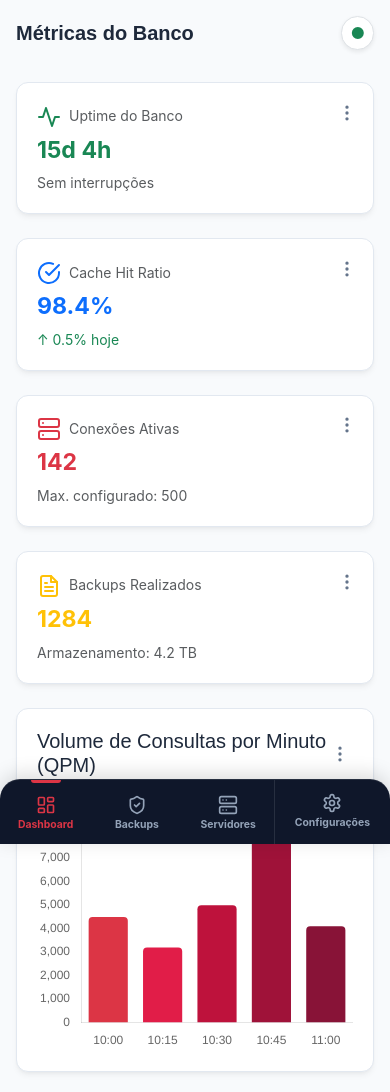
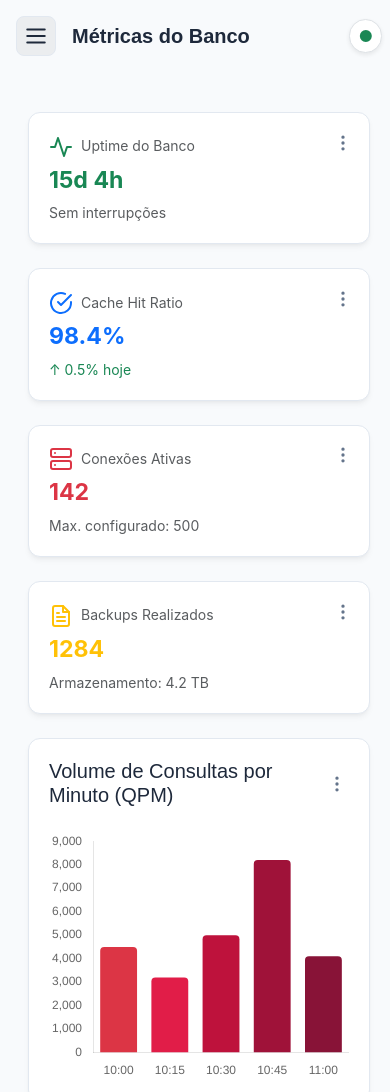
Before and after one commit to Gabriel-Oliveira-Prado/Cerberus-Frontend, a website built with Vite: page index.html in a window 390 px wide. Shown: the top 1092 px of the page. Built offline with nearby package versions, Linux system fonts and the light colour scheme; some packages are replaced by stand-ins of ours.

Commit message:
implementação da arquitetura básica do frontend com login, configuração e estrutura de layout.

```diff
--- a/index.html
+++ b/index.html
@@ -1,16 +1,22 @@
 <!DOCTYPE html>
 <html lang="pt-BR">
+
 <head>
   <meta charset="UTF-8">
   <meta name="viewport" content="width=device-width, initial-scale=1.0">
   <title>Cerberus - Painel</title>
 </head>
+
 <body>
   <div class="painel-app">
     <aside class="cerberus-barra-lateral">
       <header class="cerberus-painel-lateral cerberus-marca">
-        <div class="cerberus-hexagono-marca" aria-hidden="true">
-          <svg viewBox="0 0 64 64" role="img"><path d="M32 7l21 12v26L32 57 11 45V19L32 7z"></path><path d="M20 24c0-3.1 5.4-5.6 12-5.6s12 2.5 12 5.6-5.4 5.6-12 5.6-12-2.5-12-5.6z"></path><path d="M20 24v12c0 3.1 5.4 5.6 12 5.6s12-2.5 12-5.6V24"></path></svg>
+        <div class="cerberus-hexagono-marca" aria-hidden="true" style="width: 32px; height: 32px; flex-shrink: 0;">
+          <svg viewBox="0 0 64 64" role="img" style="width: 100%; height: 100%; fill: #dc3545;">
+            <path d="M32 7l21 12v26L32 57 11 45V19L32 7z"></path>
+            <path d="M20 24c0-3.1 5.4-5.6 12-5.6s12 2.5 12 5.6-5.4 5.6-12 5.6-12-2.5-12-5.6z"></path>
+            <path d="M20 24v12c0 3.1 5.4 5.6 12 5.6s12-2.5 12-5.6V24"></path>
+          </svg>
         </div>
         <h1 class="cerberus-titulo-marca">Cerberus</h1>
       </header>
@@ -78,4 +84,5 @@
 
   <script type="module" src="/src/main.js"></script>
 </body>
+
 </html>
--- a/src/controllers/ConfiguracoesController.js
+++ b/src/controllers/ConfiguracoesController.js
@@ -70,7 +70,7 @@
           cancelButtonText: 'Cancelar'
         }).then((result) => {
           if (result.isConfirmed) {
-            window.location.href = '/login.html';
+            window.location.href = '/login';
           }
         });
       });
--- a/src/controllers/Router.js
+++ b/src/controllers/Router.js
@@ -16,6 +16,11 @@
         e.preventDefault();
         const path = new URL(link.href).pathname;
         this.navigate(path);
+
+        const barraLateral = document.querySelector('.cerberus-barra-lateral');
+        if (window.innerWidth <= 768 && barraLateral) {
+          barraLateral.classList.remove('colapsada');
+        }
       });
     });
 
--- a/src/css/layout.css
+++ b/src/css/layout.css
@@ -120,6 +120,14 @@
   display: none;
 }
 
+@media (min-width: 769px) {
+  .cerberus-barra-lateral.colapsada .cerberus-marca {
+    justify-content: center;
+    padding-left: 0;
+    padding-right: 0;
+  }
+}
+
 .cerberus-nav-painel {
   flex-grow: 1;
 }
@@ -236,6 +244,15 @@
   display: none;
 }
 
+@media (min-width: 769px) {
+  .cerberus-barra-lateral.colapsada .cerberus-conta-linha {
+    justify-content: center;
+  }
+  .cerberus-barra-lateral.colapsada .cerberus-conta-linha > div:not(.cerberus-avatar) {
+    display: none;
+  }
+}
+
 .cerberus-conta-botao {
   background: rgba(255, 255, 255, 0.1);
   border: 1px solid rgba(255, 255, 255, 0.2);
@@ -311,118 +328,44 @@
 
 @media (max-width: 768px) {
   .cerberus-barra-lateral {
-    top: auto;
-    bottom: 0;
-    width: 100% !important;
-    height: 65px;
-    flex-direction: row;
-    padding: 0;
-    z-index: 1050;
-    justify-content: space-between;
-    box-shadow: 0 -4px 20px rgba(0, 0, 0, 0.15);
-    border-radius: 20px 20px 0 0;
-    border-top: 1px solid rgba(255, 255, 255, 0.1);
+    left: -100%;
+    width: 260px !important;
+    transition: left 0.3s ease;
+    box-shadow: 4px 0 20px rgba(0, 0, 0, 0.3);
   }
 
-  .cerberus-marca,
-  .cerberus-rotulo-secao,
-  .cerberus-conta-linha,
-  .cerberus-nav-descricao {
-    display: none !important;
+  .cerberus-barra-lateral.colapsada {
+    left: 0;
+    width: 260px !important;
   }
 
-  .cerberus-nav-painel {
-    padding: 0;
-    display: flex;
-    flex-grow: 1;
+  /* Override desktop .colapsada styles to show everything on mobile */
+  .cerberus-barra-lateral.colapsada .cerberus-titulo-marca,
+  .cerberus-barra-lateral.colapsada .cerberus-nav-rotulo,
+  .cerberus-barra-lateral.colapsada .cerberus-nav-descricao,
+  .cerberus-barra-lateral.colapsada .cerberus-rotulo-secao,
+  .cerberus-barra-lateral.colapsada .cerberus-conta-nome,
+  .cerberus-barra-lateral.colapsada .cerberus-conta-cargo,
+  .cerberus-barra-lateral.colapsada .cerberus-conta-botao span {
+    display: block !important;
+    opacity: 1;
+    width: auto;
   }
 
-  .cerberus-nav-lista {
-    flex-direction: row;
-    width: 100%;
-    margin: 0;
-    gap: 0;
-    height: 100%;
+  .cerberus-barra-lateral.colapsada .cerberus-nav-item {
+    align-items: flex-start;
+    justify-content: flex-start;
+    padding: 0.75rem 1rem;
   }
 
-  .cerberus-nav-item {
-    flex: 1;
-    border-radius: 0;
-    align-items: center;
-    justify-content: center;
-    padding: 0;
-    height: 100%;
-    gap: 2px;
-  }
-
-  .cerberus-nav-item.ativo {
-    background-color: transparent;
-    color: var(--cor-destaque);
-  }
-
-  .cerberus-nav-item.ativo::after {
-    content: '';
-    position: absolute;
-    top: 0;
-    left: 50%;
-    transform: translateX(-50%);
-    width: 30px;
-    height: 3px;
-    background-color: var(--cor-destaque);
-    border-radius: 0 0 4px 4px;
-  }
-
-  .cerberus-nav-rotulo {
-    display: block !important;
-    font-size: 0.65rem;
-    font-weight: 700;
-  }
-
-  .cerberus-nav-item svg {
-    margin-bottom: 0 !important;
-    width: 20px !important;
-    height: 20px !important;
-  }
-
-  .cerberus-conta-painel {
-    padding: 0;
-    display: flex;
-    border-top: none;
-    align-items: center;
-    justify-content: center;
-    flex-grow: 0;
-    border-left: 1px solid rgba(255, 255, 255, 0.1);
-    height: 100%;
-  }
-
-  .cerberus-conta-botao {
-    border: none;
-    background: transparent !important;
-    border-radius: 0;
-    height: 100%;
-    flex-direction: column;
-    padding: 0 1.25rem;
-    color: #94a3b8;
-    gap: 2px;
-  }
-
-  .cerberus-conta-botao span {
-    display: block !important;
-    font-size: 0.65rem;
-    font-weight: 700;
-  }
-
-  .cerberus-conta-botao svg {
-    margin-right: 0 !important;
-    width: 20px !important;
-    height: 20px !important;
+  .cerberus-barra-lateral.colapsada .cerberus-nav-item svg.icone-nav {
+    margin-bottom: 0.25rem;
   }
 
   /* Main content adjustments */
   .painel-conteudo-principal {
     margin-left: 0 !important;
-    margin-bottom: 65px;
-    min-height: calc(100vh - 65px);
+    min-height: 100vh;
   }
 
   .area-conteudo {
@@ -430,7 +373,7 @@
   }
 
   .btn-alternar-menu {
-    display: none;
+    display: flex !important;
   }
 
   header.mb-5 {
@@ -513,17 +456,3 @@
     color: var(--cor-texto-mutado);
   }
 }
-
-@media (max-width: 380px) {
-
-  .cerberus-nav-rotulo,
-  .cerberus-conta-botao span {
-    display: none !important;
-  }
-
-  .cerberus-nav-item svg,
-  .cerberus-conta-botao svg {
-    width: 24px !important;
-    height: 24px !important;
-  }
-}
--- a/src/main.js
+++ b/src/main.js
@@ -25,6 +25,14 @@
       barraLateral.classList.toggle('colapsada');
       conteudoPrincipal.classList.toggle('expandido');
     });
+
+    document.addEventListener('click', (e) => {
+      if (window.innerWidth <= 768 && barraLateral.classList.contains('colapsada')) {
+        if (!barraLateral.contains(e.target) && !btnAlternar.contains(e.target)) {
+          barraLateral.classList.remove('colapsada');
+        }
+      }
+    });
   }
 
   const router = new Router();
--- a/src/views/dashboard.html
+++ b/src/views/dashboard.html
@@ -1,3 +1,4 @@
+<div class="container-fluid pt-4">
   <div class="row g-4 mb-4 fade-in">
     <div class="col-12 col-sm-6 col-xl-3">
       <div class="cartao h-100">
@@ -78,10 +79,15 @@
           </div>
           <ul class="dropdown-menu dropdown-menu-end shadow-sm border-0 p-2" style="min-width: 200px;">
             <li><button class="dropdown-item small rounded mb-1" type="button">Exportar Dados</button></li>
-          <li><hr class="dropdown-divider"></li>
-          <li><button class="dropdown-item small rounded btn-mudar-grafico" data-tipo="bar" type="button" title="Exibe dados em colunas verticais para comparação rápida">Gráfico de Barras</button></li>
-          <li><button class="dropdown-item small rounded btn-mudar-grafico" data-tipo="line" type="button" title="Exibe tendência de linha ao longo do tempo">Gráfico de Linhas</button></li>
-          <li><button class="dropdown-item small rounded btn-mudar-grafico" data-tipo="doughnut" type="button" title="Exibe em formato de rosca as proporções de cada item">Gráfico de Rosca</button></li>
+            <li>
+              <hr class="dropdown-divider">
+            </li>
+            <li><button class="dropdown-item small rounded btn-mudar-grafico" data-tipo="bar" type="button"
+                title="Exibe dados em colunas verticais para comparação rápida">Gráfico de Barras</button></li>
+            <li><button class="dropdown-item small rounded btn-mudar-grafico" data-tipo="line" type="button"
+                title="Exibe tendência de linha ao longo do tempo">Gráfico de Linhas</button></li>
+            <li><button class="dropdown-item small rounded btn-mudar-grafico" data-tipo="doughnut" type="button"
+                title="Exibe em formato de rosca as proporções de cada item">Gráfico de Rosca</button></li>
           </ul>
         </div>
         <div style="height: 250px;">
@@ -95,13 +101,16 @@
         <div class="d-flex flex-column gap-3">
           <div class="p-3 bg-danger bg-opacity-10 border-start border-danger border-3 rounded-end">
             <div class="fw-bold small">Pico de Latência (I/O Wait)</div>
-          <div class="smaller text-muted" style="font-size: 0.75rem;">Operação pesada na tabela 'arquivos_log' elevou a latência para 210ms.</div>
+            <div class="smaller text-muted" style="font-size: 0.75rem;">Operação pesada na tabela 'arquivos_log' elevou
+              a latência para 210ms.</div>
           </div>
           <div class="p-3 bg-warning bg-opacity-10 border-start border-warning border-3 rounded-end">
             <div class="fw-bold small">Deadlock Detectado</div>
-          <div class="smaller text-muted" style="font-size: 0.75rem;">Processo 1492 encerrado devido a conflito de transação mútua.</div>
+            <div class="smaller text-muted" style="font-size: 0.75rem;">Processo 1492 encerrado devido a conflito de
+              transação mútua.</div>
           </div>
         </div>
       </div>
     </div>
   </div>
+</div>
```
Also changed, not shown: src/views/backups.html (+2 -0 lines), src/views/configuracoes.html (+2 -1 lines), src/views/login.html (+3 -1 lines), src/views/servidores.html (+2 -0 lines), 1 other file. Lines whose indentation alone changed are shown as unchanged.
